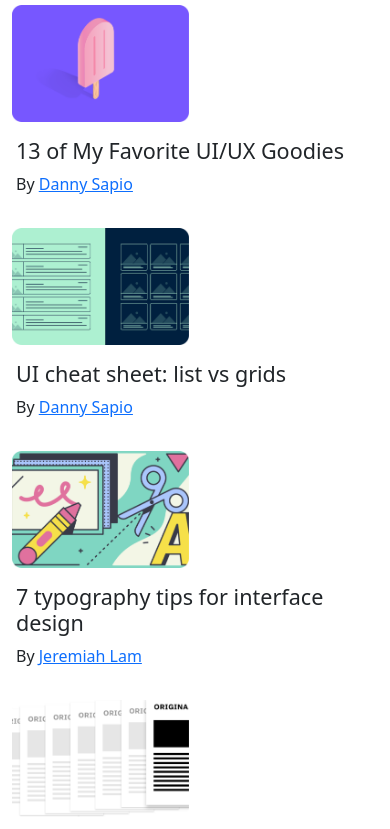
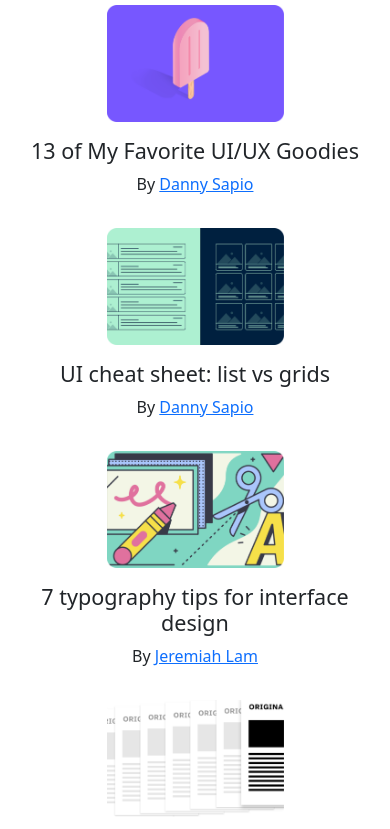
Before and after one commit to Mueem-Nahid/leader-board-bootstrap5, a plain HTML site: page index.html in a window 390 px wide. Shown: the part 575-1404 px from the top of the page. Drawn offline with nearby package versions, Linux system fonts and the light colour scheme.

Commit message:
responsiveness updated

```diff
--- a/index.html
+++ b/index.html
@@ -90,10 +90,10 @@
               <div class="row">
                 <div class="col-lg-6">
                   <div class="row">
-                    <div class="col-12 col-md-4 col-lg-4">
+                    <div class="col-12 text-center col-md-4 col-lg-4">
                       <img width="177px" height="117px" src="images/blogs/blog-1.png" alt="">
                     </div>
-                  <div class="p-3 col-12 col-md-6 col-lg-6">
+                  <div class="p-3 col-12 col-md-6 col-lg-6 text-md-start text-center">
                     <h4>13 of My Favorite UI/UX Goodies</h4>
                     <p>By <a href="">Danny Sapio</a></p>
                   </div>
@@ -102,10 +102,10 @@
 
                 <div class="col-lg-6">
                   <div class="row">
-                    <div class="col-12 col-md-4 col-lg-4">
+                    <div class="col-12 text-center col-md-4 col-lg-4">
                       <img width="177px" height="117px" src="images/blogs/blog-2.png" alt="">
                     </div>
-                  <div class="p-3 col-12 col-md-6 col-lg-6">
+                  <div class="p-3 col-12 col-md-6 col-lg-6 text-md-start text-center">
                     <h4>UI cheat sheet:
                       list vs grids</h4>
                     <p>By <a href="">Danny Sapio</a></p>
@@ -115,10 +115,10 @@
 
                 <div class="col-lg-6">
                   <div class="row">
-                    <div class="col-12 col-md-4 col-lg-4">
+                    <div class="col-12 text-center col-md-4 col-lg-4">
                       <img width="177px" height="117px" src="images/blogs/blog-3.png" alt="">
                     </div>
-                  <div class="p-3 col-12 col-md-6 col-lg-6">
+                  <div class="p-3 col-12 col-md-6 col-lg-6 text-md-start text-center">
                     <h4>7 typography tips
                       for interface design</h4>
                     <p>By <a href="">Jeremiah Lam</a></p>
@@ -128,10 +128,10 @@
 
                 <div class="col-lg-6">
                   <div class="row">
-                    <div class="col-12 col-md-4 col-lg-4">
+                    <div class="col-12 text-center col-md-4 col-lg-4">
                       <img width="177px" height="117px" src="images/blogs/blog-4.png" alt="">
                     </div>
-                  <div class="p-3 col-12 col-md-6 col-lg-6">
+                  <div class="p-3 col-12 col-md-6 col-lg-6 text-md-start text-center">
                     <h4>Your logo is
                       copieds</h4>
                     <p>By <a href="">Ferdinand Vogle</a></p>
```
